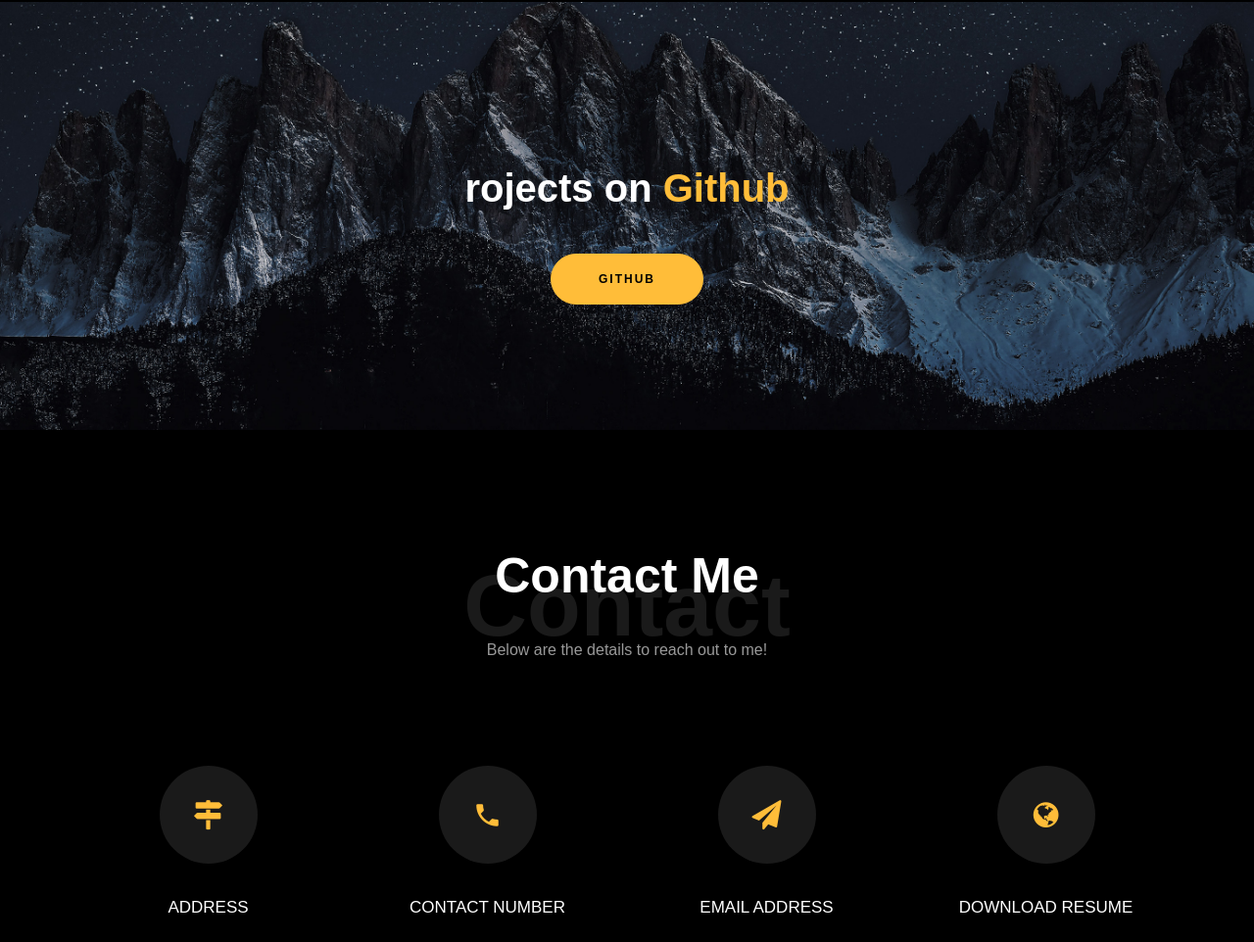
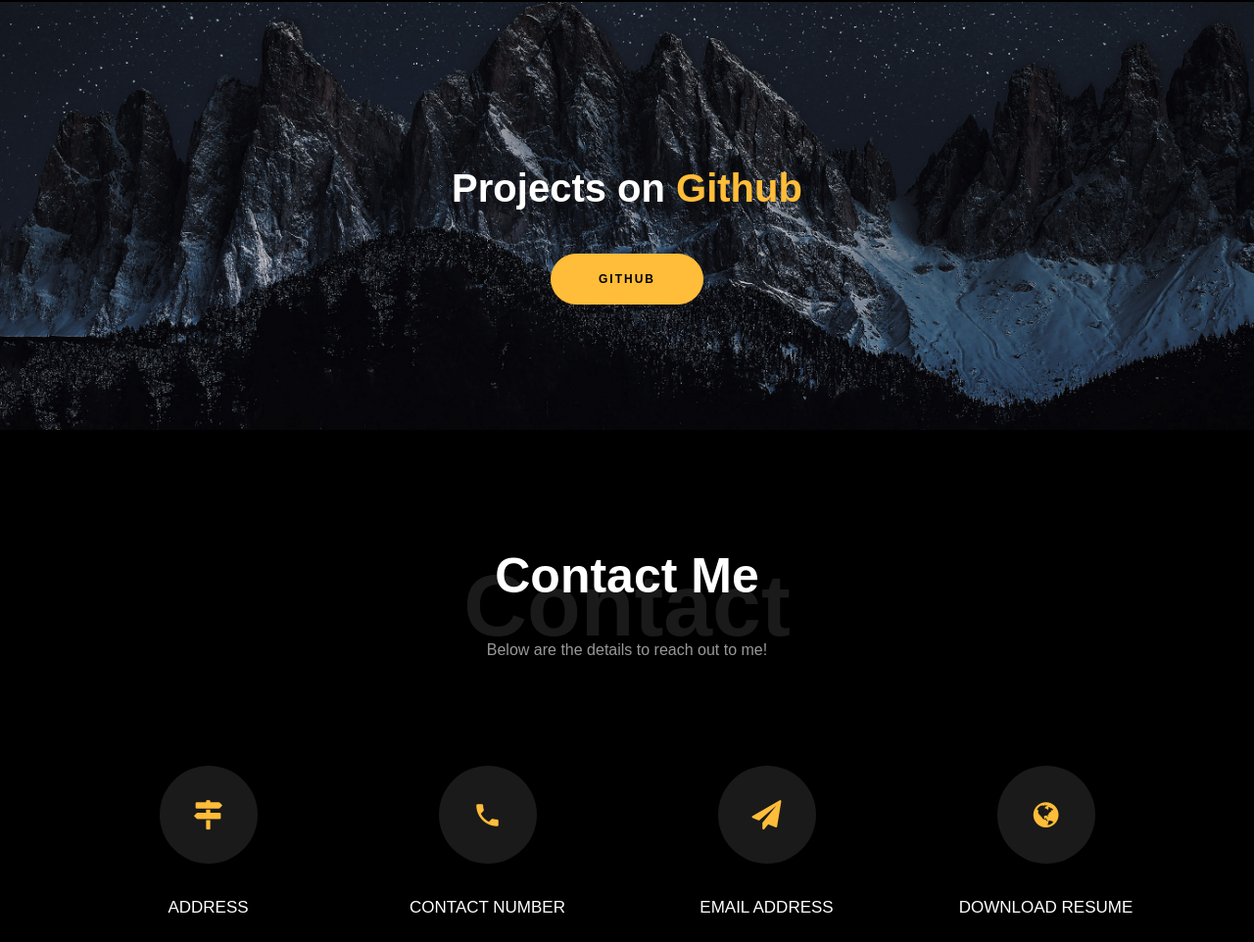
Before and after one commit to hiiamvishal/Vishalnikam.portfolio, a plain HTML site: page index.html in a window 1280 px wide. Shown: the part 3668-4630 px from the top of the page at 98% size. Drawn offline with Linux system fonts and the light colour scheme; animation ran at ten frames a second; files whose address does not match are found by name; a web font is replaced by a local one.

Commit message:
Update index.html

```diff
--- a/index.html
+++ b/index.html
@@ -412,7 +412,7 @@
 			<!-- <div class="container"> -->
 				<div class="row justify-content-center">
 					<div class="col-md-7 ftco-animate text-center">
-						<h2>rojects on<span> Github  </span> </h2>
+						<h2>Projects on<span> Github  </span> </h2>
 						<br>
 						<p><a href="https://github.com/hiiamvishal" class="btn btn-primary py-3 px-5">GitHub</a></p>
 						</div>
```
